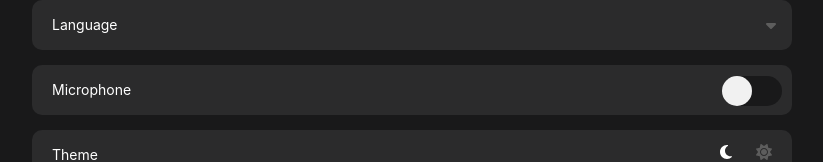
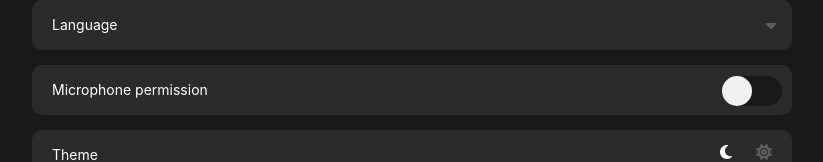
Before and after one commit to gutuJosh/shopping-list, a React (Create React App) app: page /settings in a window 1280 px wide. Shown: the part 173-335 px from the top of the page, without its empty margins (228-1051 px from the left). Built offline with nearby package versions, Linux system fonts and the light colour scheme.

Commit message:
add setings page

```diff
--- a/src/components/SwitchBtn.js
+++ b/src/components/SwitchBtn.js
@@ -18,8 +18,8 @@ function SwitchBtn(props) {
         onChange={(e) => {
           e.stopPropagation();
           props.handlePermission();
-          if (e.target.checked) {
-            setInputValue(e.target.value);
+          if (!e.target.checked) {
+            alert("Microphone permission already given!");
           }
         }}
       />
--- a/src/pages/Home.js
+++ b/src/pages/Home.js
@@ -18,7 +18,7 @@ import useMicrophone from "../hooks/useMicrophone";
 import useLanguage from "../hooks/useLanguage";
 import { useTranslation } from "react-i18next";
 
-const InputField = React.lazy(() => import("../components/InputFiled"));
+const InputField = React.lazy(() => import("../components/InputField"));
 
 function Home() {
   let dbManager = dataBaseManager;
--- a/src/pages/List.js
+++ b/src/pages/List.js
@@ -21,7 +21,7 @@ import useMicrophone from "../hooks/useMicrophone";
 import useLongPress from "../hooks/useLongPress";
 import useLanguage from "../hooks/useLanguage";
 
-const InputField = React.lazy(() => import("../components/InputFiled"));
+const InputField = React.lazy(() => import("../components/InputField"));
 
 const calculateTotal = (items) => {
   const total = items.reduce((sum, value) => {
--- a/src/pages/Settings.js
+++ b/src/pages/Settings.js
@@ -97,7 +97,9 @@ function Settings() {
         </li>
         <li>
           <div className="flex">
-            <span className="pad-x-10 flex-item auto">Microphone</span>
+            <span className="pad-x-10 flex-item auto">
+              Microphone permission
+            </span>
             <div className="switch-container">
               <SwitchBtn
                 id="mic-permission"
```
Also changed, not shown: src/components/InputField.js (renamed from src/components/inputFiled.js).
